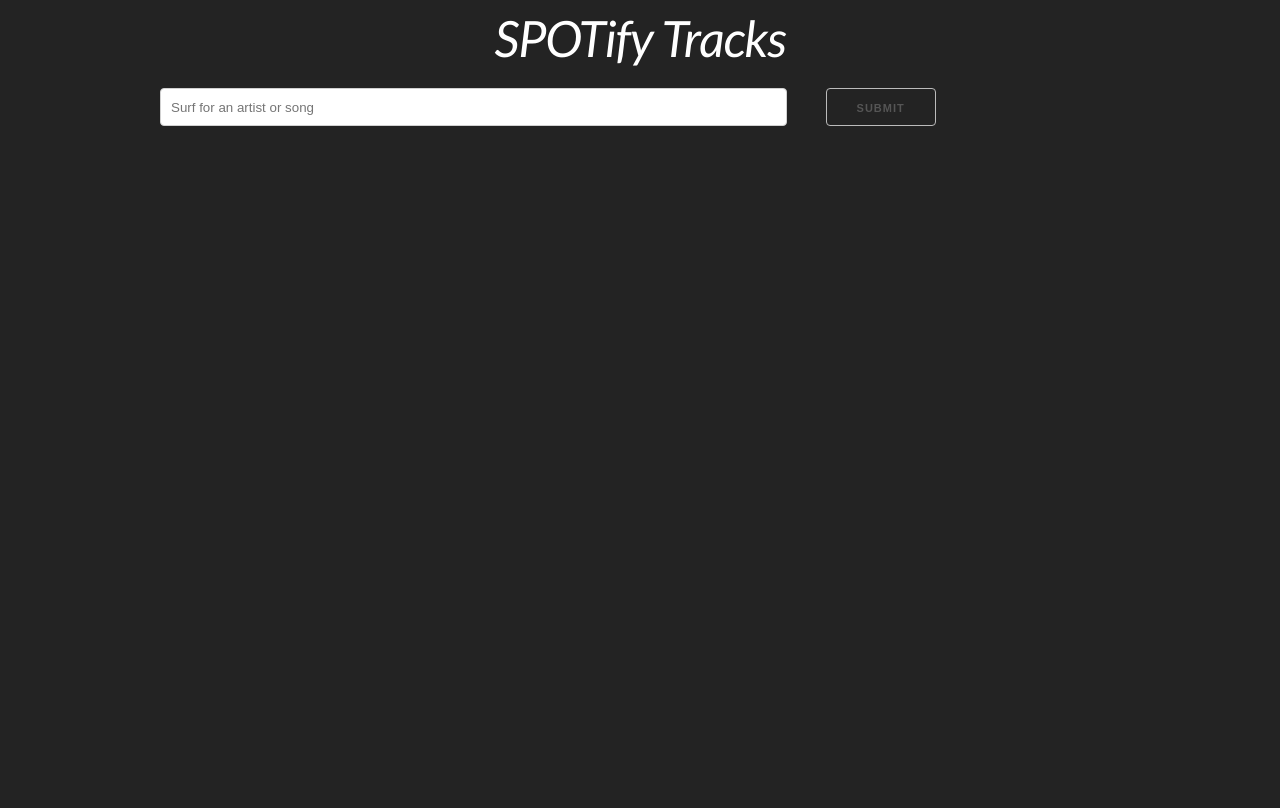
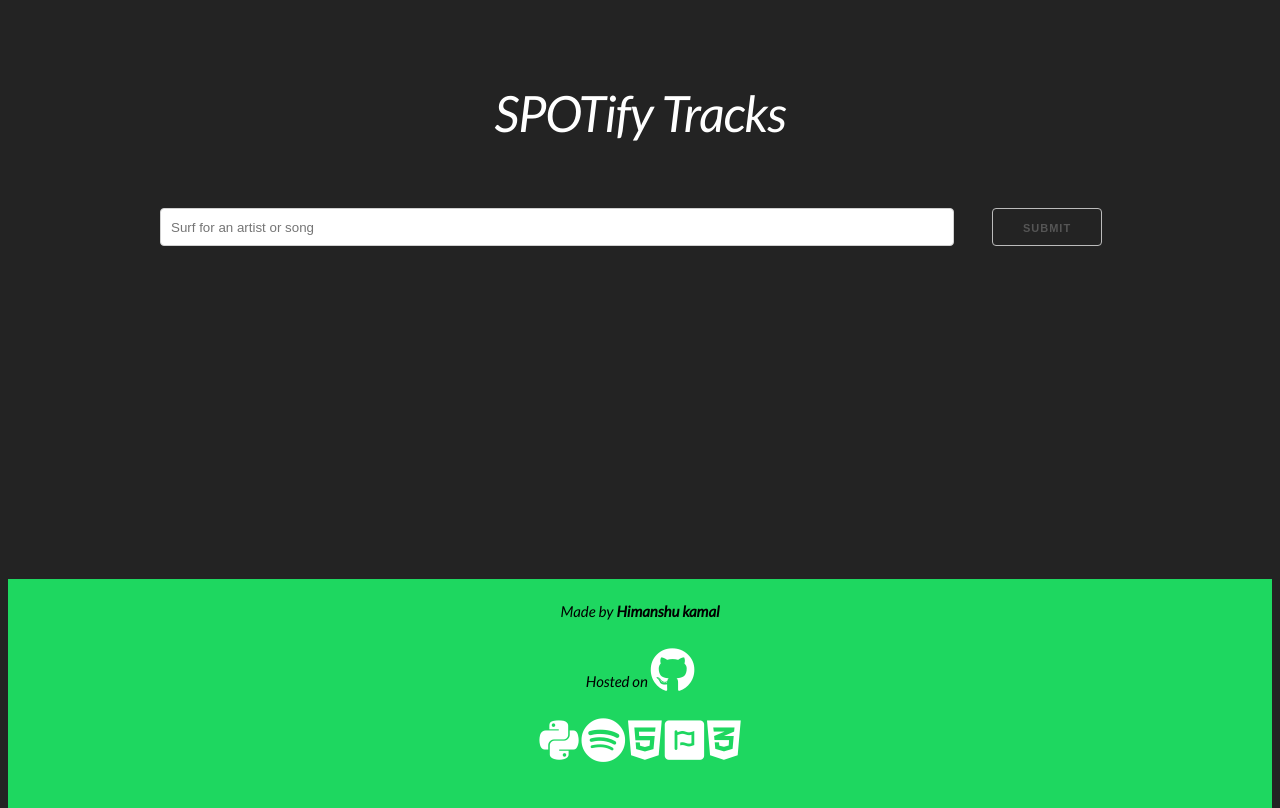
Before and after one commit to himanshukamal/spotify-music, a Flask app: page / in a window 1280 px wide. Before the commit the page ends 126 px from the top, so only its background shows below. Run offline with Flask 2, Linux system fonts and the light colour scheme.

Commit message:
change in footer and css

```diff
--- a/static/css/style.css
+++ b/static/css/style.css
@@ -1,41 +1,95 @@
-body {
+html, body {
+    height:100%;
 	font-family: "Lato", sans-serif;
 	color: #fff;
 	background-color: #232323;
 }
-
+body {
+  display: flex;
+  flex-direction: column;
+}
+.content {
+  flex: 1 0 auto;
+  margin: 5em auto;
+}
+.footer {
+  flex-shrink: 0;
+    padding: 20px 10px;
+    color: #000000;
+    background-color: #1ED760;
+    text-align: center;
+    margin-top: 3em;
+}
 h1 {
 	text-align: center;
 	font-family: Lato;
 
 }
+.form {
+	margin: 3em auto;
+}
 .text_box_input {
 	width: 100%;
 }
+.song_info {
+	margin: 1em 2em;
+}
 .song_name {
 	font-size: 2em;
-	margin-left: 2em;
 
 }
 .tile {
 	background-color: transparent;
-	margin-top: 1em;
-	border: 1px solid #fff;
+	margin:2em auto;
+	box-shadow: 0px 5px 10px #333;
 
-}
-.six {
-	margin-left: 1em;
 }
 
 .second_half {
 	margin-left: 2em;
 }
 p.artist_name {
-	margin-left: 2em;
 	color: #fff;
 }
 .audio_link {
 	font-size: 2em;
-    margin-left: 1em;
-    margin-top: 1em;
+	margin-top: 1em;
 }
+.audio_link.a {
+	color: #1ed760;
+}
+.whitebtn, .whitebtn:hover {
+	color: #fff; !important
+}
+.audio_link > a > img {
+	height: 2em;
+}
+
+  /*icons*/
+.python_icon {
+	font-size: 4em;
+	color: #3776AB;
+}
+.spotify_icon {
+	font-size: 4em;
+	color: #03fc0b;
+}
+.html_icon {
+	color: pink;
+	font-size: 4em;
+}
+.github_icon {
+	font-size: 4em;
+}
+.font_awesome_icon {
+	font-size: 4em;
+	color: #007eff;
+}
+.css_icon {
+	color: red;
+}
+
+.white_icon {
+	font-size: 3em;
+	color: #fff;
+}
--- a/templates/spotify-flask.html
+++ b/templates/spotify-flask.html
@@ -6,10 +6,14 @@
 	<link rel="preconnect" href="https://fonts.gstatic.com">
 	<link href="https://fonts.googleapis.com/css2?family=Lato:ital@1&display=swap" rel="stylesheet">
 	<link rel="stylesheet" type="text/css" href="{{ url_for('static', filename='css/style.css') }}">
+	<!-- icons cdn -->
+	<link rel="stylesheet" href="https://cdnjs.cloudflare.com/ajax/libs/font-awesome/5.15.3/css/all.min.css" integrity="sha512-iBBXm8fW90+nuLcSKlbmrPcLa0OT92xO1BIsZ+ywDWZCvqsWgccV3gFoRBv0z+8dLJgyAHIhR35VZc2oM/gI1w==" crossorigin="anonymous" />
+	<script src="https://cdnjs.cloudflare.com/ajax/libs/simple-icons/4.15.0/1001tracklists.min.js" integrity="sha512-Q7JRUZk4wv3GGVI2edmxyu86wUXY+rlV5w26e985rQZiUefgnU5VtKjFlMz66iluDVAAawc2lpnq70CyScL4oQ==" crossorigin="anonymous"></script>
 </head>
 
 <body>
-	<div class="container">
+
+	<div class="container content">
 		<div class="row">
 			<div class="twelve columns">
 				<h1>SPOTify Tracks</h1>
@@ -17,37 +21,62 @@
 		</div>
 		<form class="form" action = "/" method = "post">
 			<div class="row">
-				<div class="eight columns">
+				<div class="ten columns">
 					<p class="text_box">
 						<input class="text_box_input" type="text" placeholder="Surf for an artist or song" name = "nm" />
 					</p>
 				</div>
-				<div class="four columns">
-					<input class="submit_button" type = "submit" value = "submit" />
+				<div class="two columns">
+					<input class="submit_button whitebtn" type = "submit" value = "submit" />
 				</div>
 			</div>
 		</form>
 
 		{% if tracks %}
-		<p>here are the top 10 tracks</p>
+		<p>Here are the top 10 tracks</p>
 		{% for track in tracks %}
 		<div class="tile row">
 			<div class="four columns">
 				<img src={{track['album']['images'][1]['url']}}>
 			</div>
 
-				<div class="six columns">
-					<p class="song_name">{{track['name']}}</p>
-					<p class="artist_name">{{track['artists'][0]['name']}}</p>
+			<div class="six columns songinfo">
+				<p class="song_name">{{track['name']}}</p>
+				<p class="artist_name">{{track['artists'][0]['name']}}</p>
 
 				<audio controls>
 					<source src="{{track['preview_url']}}" type="">
 				</audio>
-					<p class="audio_link"><a href="{{track['external_urls']['spotify']}}"><i class="fab fa-spotify"></i>Listen on Spotify</a></p>
+				<p class="audio_link">
+					<a href="{{track['external_urls']['spotify']}}">
+						<img src="https://logodownload.org/wp-content/uploads/2020/03/listen-on-spotify.png">
+					</a>
+				</p>
 
 			</div>
 		</div>
 		{% endfor %}
 		{% endif %}
-	</body>
-	</html>
+	</div>
+	<footer class="row footer">
+
+		<p class="twelve columns">Made by <strong>Himanshu kamal</strong></p>
+		<p class="twelve columns">
+			Hosted on
+			<a href="https://github.com/himanshukamal/spotify-music">
+			<span class="white_icon"><i class="fab fa-github"></i></span>
+			</a>
+		</p>
+		<p class="twelve columns">
+			<span class="white_icon"><i class="fab fa-python"></i></span>
+			<span class="white_icon"><i class="fab fa-spotify"></i></span>
+			<span class="white_icon"><i class="fab fa-html5"></i></span>
+			<span class="white_icon"><i class="fab fa-font-awesome"></i></span>
+			<span class="white_icon"><i class="fab fa-css3-alt"></i></span>
+			<!-- <img class="footer_icon white_icon" src="{{url_for('static',filename='icons/flask.svg')}}"> -->
+			<!-- <img class="footer_icon" src="{{url_for('static',filename='icons/heroku.svg')}}"> -->
+			<!-- <img class="footer_icon white_icon" src="{{url_for('static',filename='icons/jinja.svg')}}"> -->
+		</p>
+	</footer>
+</body>
+</html>
```
